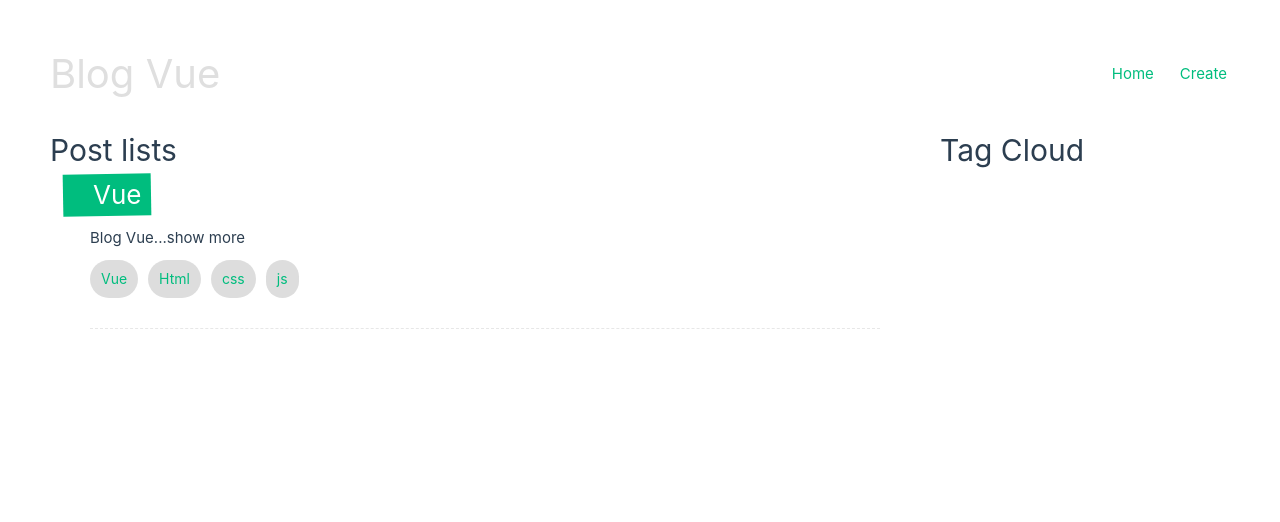
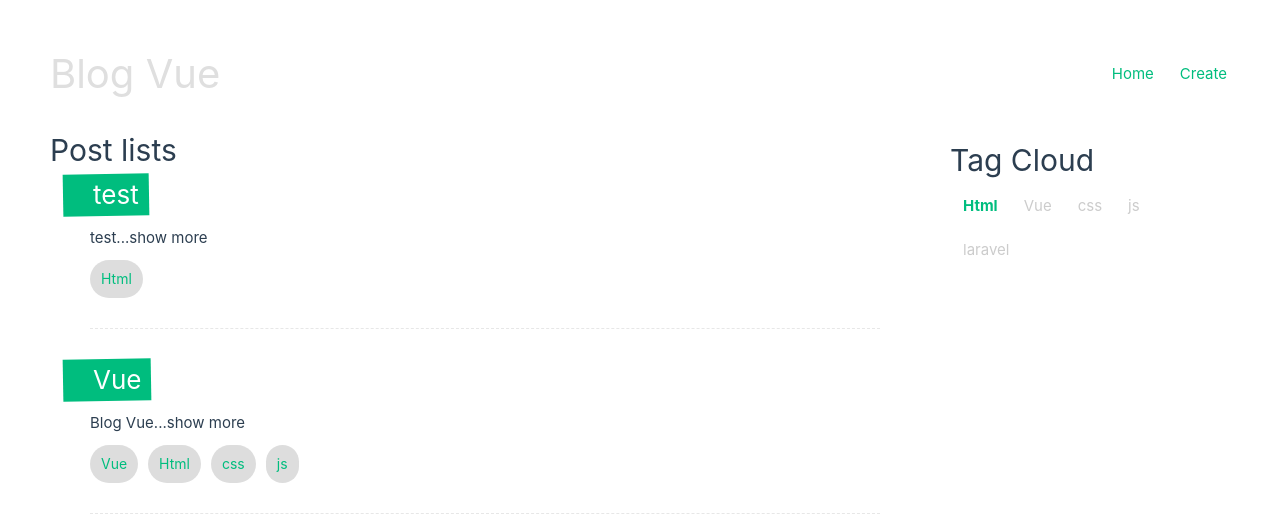
Before and after one commit to MadThura/vue-blog-system, a Vue app: page /tags/Html in a window 1280 px wide. Shown: the top 522 px of the page. Built offline with nearby package versions, Linux system fonts and the light colour scheme; data requests are answered from the project's data file.

Commit message:
tag cloud unique links

```diff
--- a/database/db.json
+++ b/database/db.json
@@ -5,8 +5,7 @@
       "title": "test",
       "body": "test",
       "tags": [
-        "test1111",
-        "html"
+        "Html"
       ]
     },
     {
@@ -16,7 +15,7 @@
       "tags": [
         "Vue",
         "Html",
-        "css ",
+        "css",
         "js"
       ]
     },
@@ -33,6 +32,14 @@
       "title": "React",
       "body": "React",
       "tags": []
+    },
+    {
+      "id": "c3ab",
+      "title": "CSS",
+      "body": "CSS",
+      "tags": [
+        "css"
+      ]
     }
   ]
 }
--- a/src/components/TagCloud.vue
+++ b/src/components/TagCloud.vue
@@ -1,11 +1,54 @@
+<script setup>
+import { ref } from 'vue';
+
+let props = defineProps(["posts"]);
+
+let tags = ref([]);
+
+props.posts.forEach((post) => {
+    post.tags.forEach((tag) => {
+        tags.value.push(tag);
+    })
+});
+
+let uniqueTags = tags.value.filter((tag, index, array) => {
+    return array.indexOf(tag) === index;
+})
+
+</script>
+
 <template>
-    <h1>Tag Cloud</h1>
+    <div class="tag-cloud">
+        <h1>Tag Cloud</h1>
+        <div v-for="tag in uniqueTags" :key="tag">
+            <router-link :to="{ name: 'Tag', params: { tag } }">{{ tag }}</router-link>
+        </div>
+    </div>
 </template>
 
-<script>
-export default {
+<style>
+.tag-cloud {
+    padding: 10px;
+}
 
+.tag-cloud h3 {
+    border-bottom: 1px solid #eee;
+    padding: 16px 8px;
+    color: #444;
 }
-</script>
 
-<style></style>
+.tag-cloud div {
+    display: inline-block;
+    padding: 10px;
+}
+
+.tag-cloud a {
+    color: #ccc;
+    text-decoration: none;
+}
+
+.tag-cloud a.router-link-active {
+    color: hsla(160, 100%, 37%, 1);
+    font-weight: bold;
+}
+</style>
--- a/src/views/HomeView.vue
+++ b/src/views/HomeView.vue
@@ -3,10 +3,10 @@
 import getPosts from '@/composables/getPosts';
 import Spinner from '@/components/Spinner.vue';
 import TagCloud from '@/components/TagCloud.vue';
+
 let { posts, error, load } = getPosts();
 
 load();
-
 </script>
 
 <template>
@@ -19,7 +19,7 @@
         <PostsList :posts="posts"></PostsList>
       </div>
       <div>
-        <TagCloud></TagCloud>
+        <TagCloud :posts="posts"></TagCloud>
       </div>
     </div>
     <div v-else>
--- a/src/views/Tag.vue
+++ b/src/views/Tag.vue
@@ -25,7 +25,7 @@
         <PostsList :posts="filteredPosts"></PostsList>
       </div>
       <div>
-        <TagCloud></TagCloud>
+        <TagCloud :posts="posts"></TagCloud>
       </div>
     </div>
     <div v-else>
```
